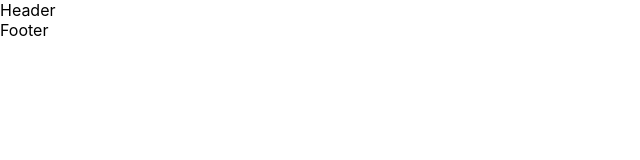
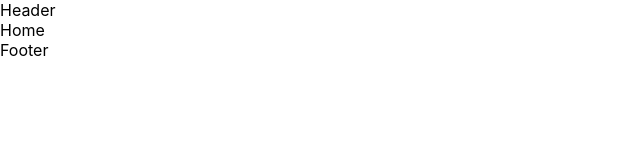
Before and after one commit to Sozoeva/final_project, a React (Create React App) app: page / in a window 1280 px wide. Shown: the top 160 px of the page, without its empty margins (0-640 px from the left). Built offline with nearby package versions, Linux system fonts and the light colour scheme.

Commit message:
components update

```diff
--- a/src/App.js
+++ b/src/App.js
@@ -6,9 +6,15 @@ import { Home } from "./pages";
 function App() {
   return (
     <Routes>
-      <Route path="/" element={<Layout />}>
-        <Route paht="/" element={<Home />} />
-        <Route paht="/about" element="About" />
+      <Route paht="/" element={<Layout/>}>
+        <Route path="/" element={<Home/>}/>
+        <Route path="/beginners" element="Beginners" />
+        <Route path="/advanced" element="Advanced" />
+        <Route path="/characters" element="Characters" />
+        <Route path="/enemies" element="Enemies" />
+        <Route path="/forum" element="Forum" />
+        <Route path="/authorization" element="Authorization" />
+        <Route path="/profile" element="Profile" />
       </Route>
     </Routes>
   );
--- a/src/components/index.js
+++ b/src/components/index.js
@@ -1,2 +1,2 @@
-export * from "./Header"
-export * from "./Footer"
+export * from "./Header";
+export * from "./Footer";
--- a/src/index.js
+++ b/src/index.js
@@ -1,8 +1,9 @@
 import React from "react";
 import ReactDOM from "react-dom/client";
+import { BrowserRouter } from "react-router-dom";
 import "./index.css";
 import App from "./App";
-import { BrowserRouter } from "react-router-dom";
+import { Header } from "antd/es/layout/layout";
 
 const root = ReactDOM.createRoot(document.getElementById("root"));
 root.render(
--- a/src/shared/components/Layout/Layout.jsx
+++ b/src/shared/components/Layout/Layout.jsx
@@ -6,7 +6,7 @@ export const Layout = () => {
   return (
     <div>
       <Header />
-      <Outlet />
+      <Outlet/>
       <Footer />
     </div>
   );
```
